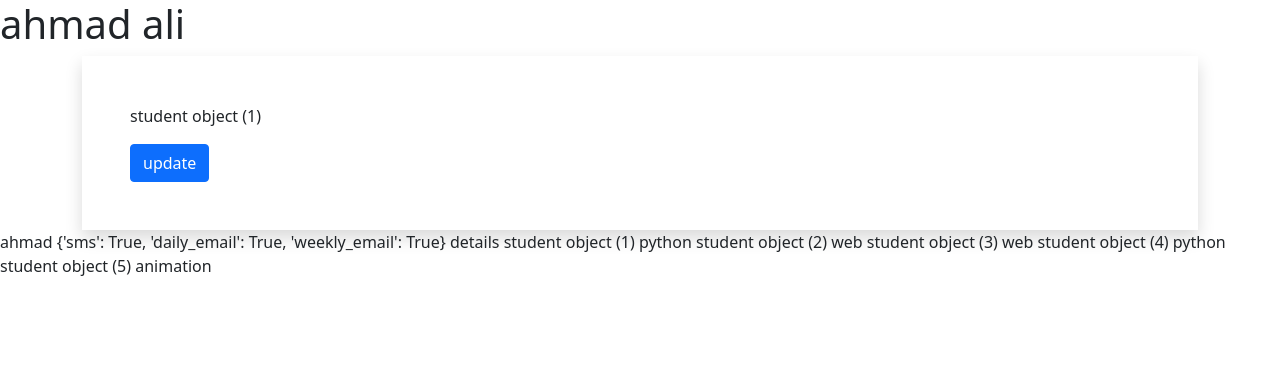
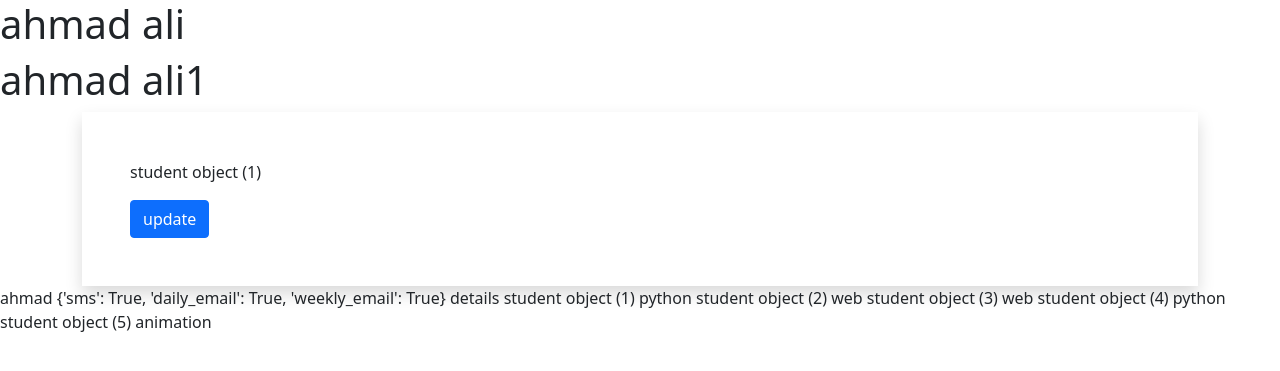
Before and after one commit to ahmadali46/orm, a Django app: page / in a window 1280 px wide. Shown: the top 371 px of the page. Run offline with Django 3.2, Linux system fonts and the light colour scheme; data comes from the database, SQL or seed files in the repository; parts of the project's set-up code (start-up, migrations or seed data) failed here and were passed over.

Commit message:
second commit

```diff
--- a/table/ormtable/templates/index.html
+++ b/table/ormtable/templates/index.html
@@ -1,6 +1,7 @@
 {% extends 'base.html' %}
 
 {% block content %}
+<h1>ahmad ali1</h1>
 <div class="container">
     <form action=" " method="post" novalidate class="shadow p-5">
       {% csrf_token %} {% for fm in form %}
```
